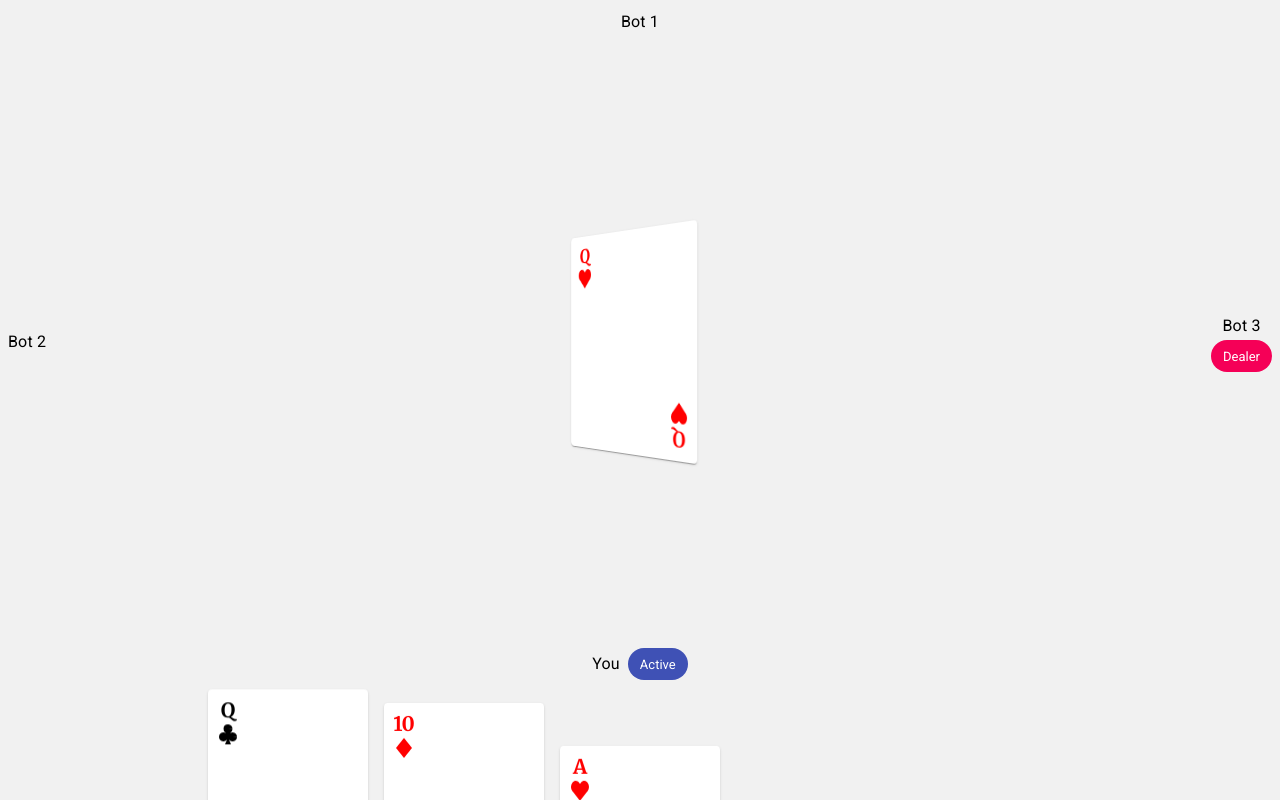
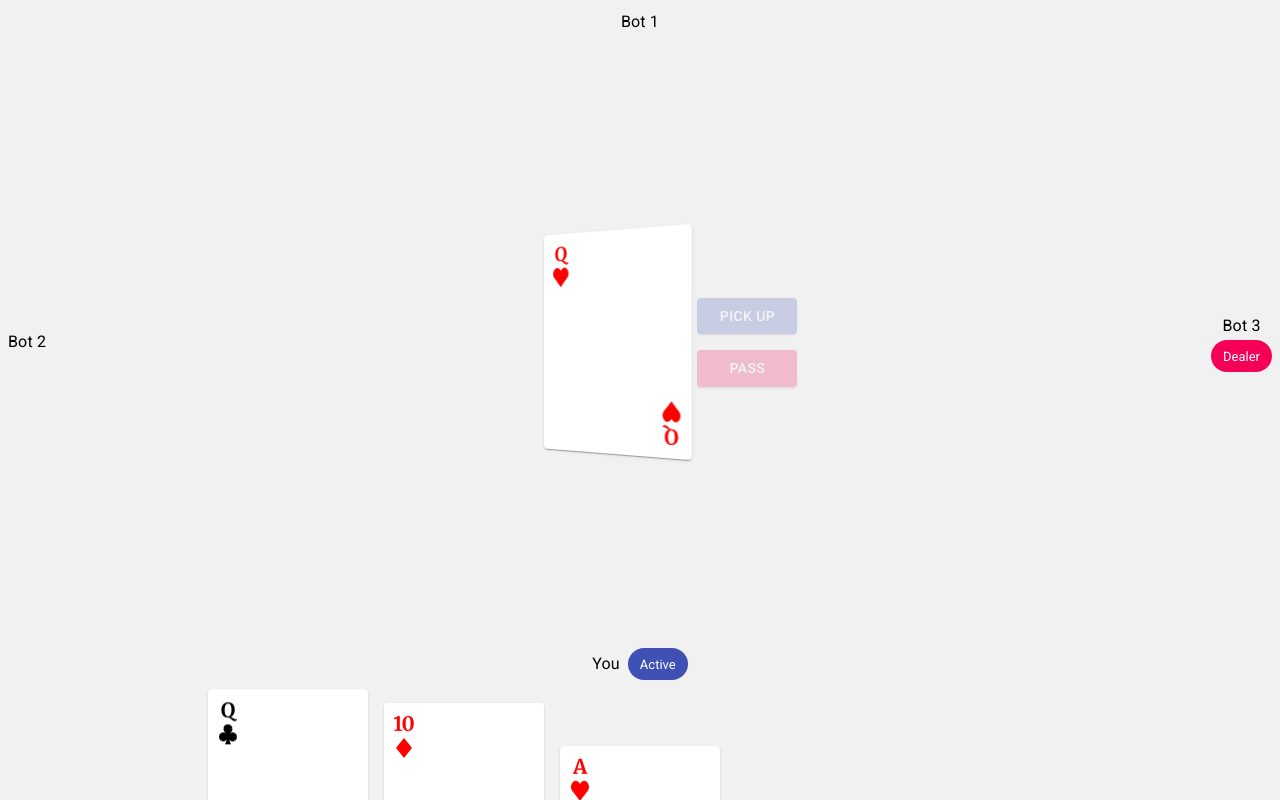
Before and after one commit to kylehoover/euchre, a React (Create React App) app in the folder client/: page / in a window 1280 px wide. Built offline with nearby package versions, Linux system fonts and the light colour scheme.

Commit message:
Improve card flip animation some more

```diff
--- a/client/src/components/game/Game.tsx
+++ b/client/src/components/game/Game.tsx
@@ -1,12 +1,12 @@
 import { useCallback, useEffect } from "react";
 import { Button } from "@material-ui/core";
+import { GameStep } from "../../types";
 import { Hand } from "./Hand";
-import { GameStep } from "../../types";
+import { PlayerContainer } from "./PlayerContainer";
 import { StartRoundDisplay } from "./StartRoundDisplay";
+import { TrumpPicker } from "./TrumpPicker";
 import { gameActions, useAppDispatch, useAppSelector } from "../../store";
 import "./Game.scss";
-import { PlayerContainer } from "./PlayerContainer";
-import { TrumpPicker } from "./TrumpPicker";
 
 export function Game() {
   const dispatch = useAppDispatch();
--- a/client/src/components/game/PlayingCard.scss
+++ b/client/src/components/game/PlayingCard.scss
@@ -24,10 +24,6 @@
     }
   }
 
-  &.flipped .card {
-    transform: rotateY(-180deg);
-  }
-
   svg {
     height: 1.5rem;
     width: 1.5rem;
@@ -37,7 +33,6 @@
     height: 100%;
     position: relative;
     transform-style: preserve-3d;
-    transition: transform 1s;
     width: 100%;
   }
 
--- a/client/src/components/game/PlayingCard.tsx
+++ b/client/src/components/game/PlayingCard.tsx
@@ -1,5 +1,6 @@
 import classNames from "classnames";
 import { Paper } from "@material-ui/core";
+import { animated, useSpring } from "react-spring";
 import { Card, CardSuit } from "../../types";
 import { ClubIcon, DiamondIcon, HeartIcon, SpadeIcon } from "../../assets";
 import "./PlayingCard.scss";
@@ -7,6 +8,7 @@ import "./PlayingCard.scss";
 interface Props {
   card?: Card;
   flipped?: boolean;
+  startFlipped?: boolean;
   style?: React.CSSProperties;
 }
 
@@ -24,15 +26,24 @@ function getIcon(suit: CardSuit) {
 }
 
 export function PlayingCard(props: Props) {
-  const { card, flipped = false, style } = props;
+  const { card, flipped = false, startFlipped = false, style } = props;
   const classes = classNames("PlayingCard", {
     [card?.suit ?? ""]: card?.suit !== undefined,
     flipped,
   });
 
+  const { deg } = useSpring({
+    deg: flipped ? -180 : 0,
+    from: { deg: flipped || startFlipped ? -180 : 0 },
+    config: { duration: 650 },
+  });
+
   return (
     <div className={classes} style={style}>
-      <div className="card">
+      <animated.div
+        className="card"
+        style={{ transform: deg.interpolate((deg) => `rotateY(${deg}deg)`) }}
+      >
         <Paper className="face">
           {card && (
             <>
@@ -51,7 +62,7 @@ export function PlayingCard(props: Props) {
         <Paper className="back">
           <div className="border" />
         </Paper>
-      </div>
+      </animated.div>
     </div>
   );
 }
--- a/client/src/components/game/TrumpPicker.tsx
+++ b/client/src/components/game/TrumpPicker.tsx
@@ -2,32 +2,27 @@ import { Button } from "@material-ui/core";
 import { animated, useSpring } from "react-spring";
 import { useState } from "react";
 import { PlayingCard } from "./PlayingCard";
-import { delay } from "../../helpers";
 import { useAppSelector } from "../../store";
 import "./TrumpPicker.scss";
 
 export function TrumpPicker() {
-  const [isFlipped, setIsFlipped] = useState(true);
-
   const card = useAppSelector((state) => {
     const { rounds } = state.game;
     return rounds[rounds.length - 1].trumpCardFromDeck;
   });
 
-  const actionsProps = useSpring({
-    to: async (next: any) => {
-      await delay(100);
-      setIsFlipped(false);
-      await delay(500);
-      await next({ opacity: 1, padding: 16, width: 100 });
-    },
+  const spring = useSpring({
+    opacity: 1,
+    padding: 16,
+    width: 100,
     from: { opacity: 0, padding: 0, width: 0 },
+    delay: 500,
   });
 
   return (
     <div className="TrumpPicker">
-      <PlayingCard card={card} flipped={isFlipped} />
-      <animated.div className="actions" style={actionsProps}>
+      <PlayingCard card={card} startFlipped />
+      <animated.div className="actions" style={spring}>
         <Button color="primary" variant="contained">
           Pick up
         </Button>
```
